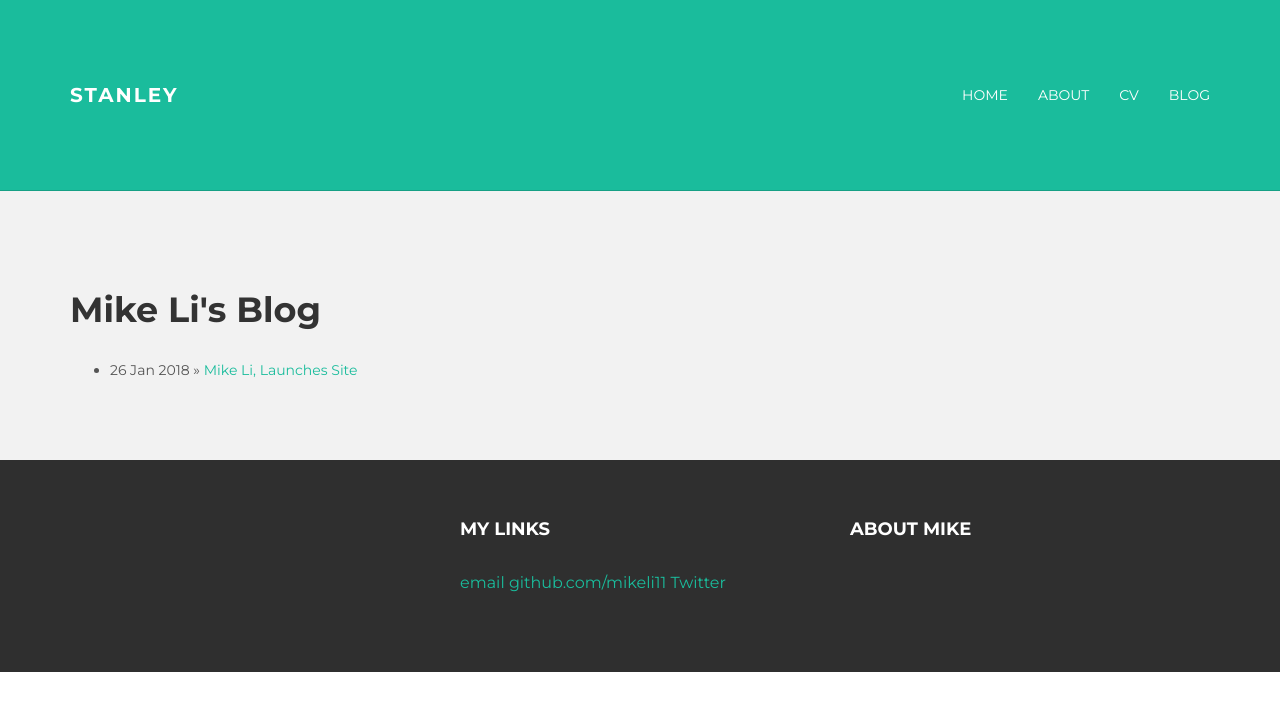
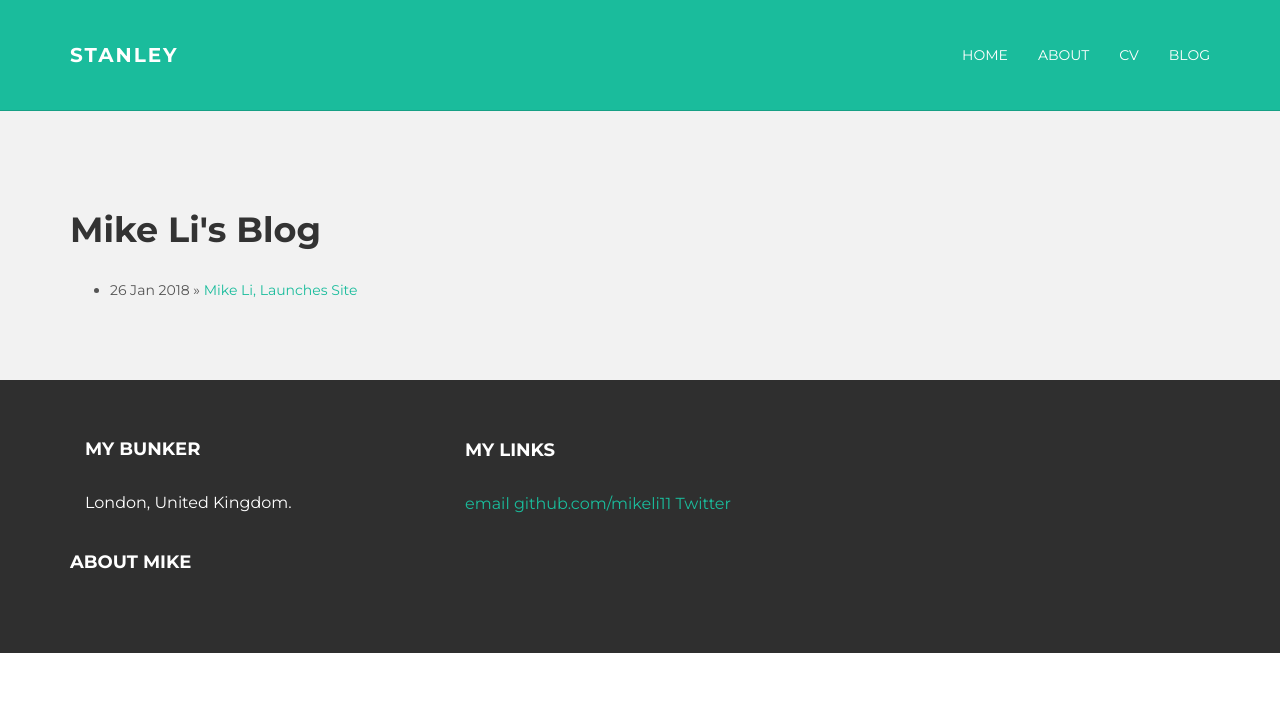
Before and after one commit to mikejamesli/mikeli11.github.io, a Jekyll site: the page built from blog/index.html, in a window 1280 px wide. Shown: the top 711 px of the page. Built offline with Jekyll 4.4.1, drawn with Linux system fonts in a browser that asks for light colours; nearby versions of some CDN libraries; library files that are not in the unit come from our copies; comment, search, counter and statistics services are not loaded.

Commit message:
css nav bar size

```diff
--- a/_layouts/default.html
+++ b/_layouts/default.html
@@ -44,6 +44,12 @@
 
 			  <div id="footer">
 				  <div class="container">
+						<div class="col-lg-4">
+								<h4>My Bunker</h4>
+								<p>
+									London, United Kingdom.
+								</p>
+							</div><!-- /col-lg-4 -->
 					  <div class="row">
 						  <div class="col-lg-4">
 						  </div>
--- a/css/main.css
+++ b/css/main.css
@@ -90,8 +90,8 @@
  }
 
  .navbar-inverse {
-     padding-bottom: 70px;
-     padding-top: 70px;
+     padding-bottom: 30px;
+     padding-top: 30px;
  }
 
  .navbar-inverse {
```
